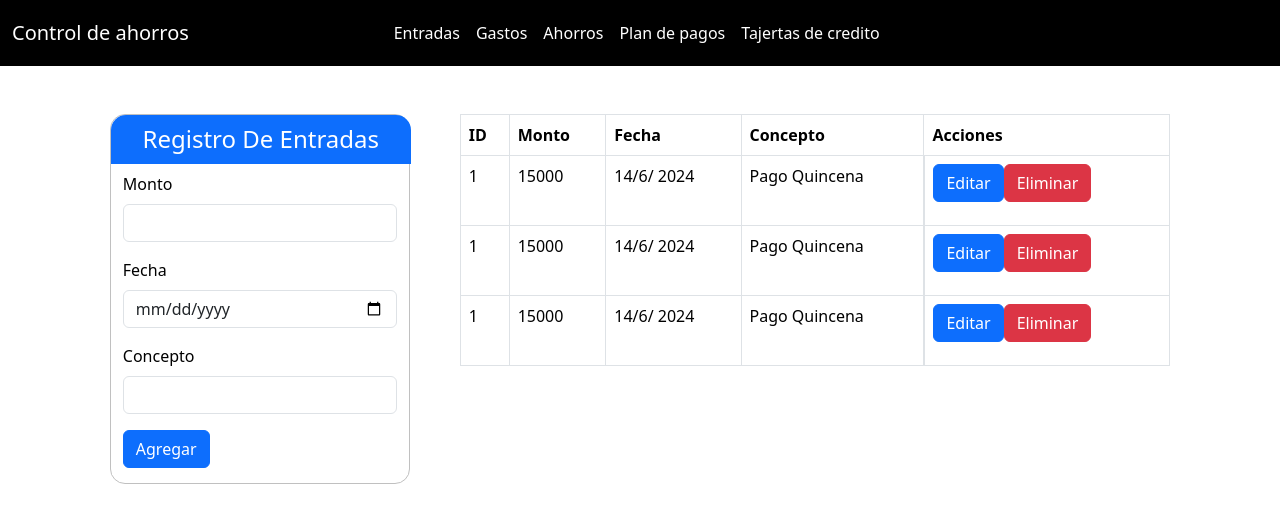
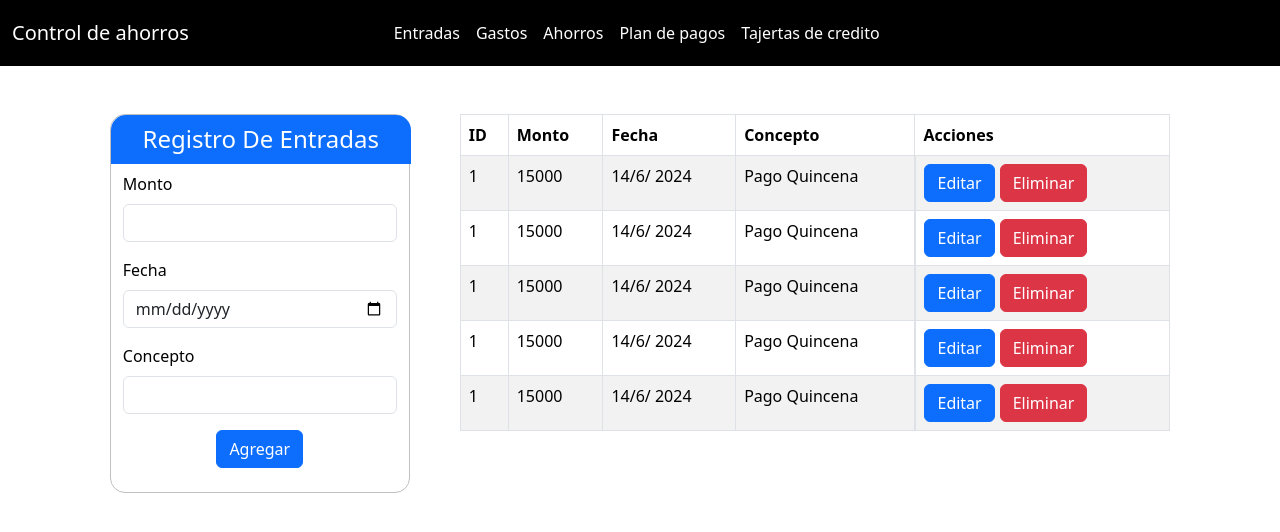
Before and after one commit to Andriusdesarolladorweb/Proyecto, a React (Create React App) app: page / in a window 1280 px wide. Shown: the top 532 px of the page. Built offline with nearby package versions, Linux system fonts and the light colour scheme.

Commit message:
Actualizacion crud

```diff
--- a/src/Componte/CrudEntradas.js
+++ b/src/Componte/CrudEntradas.js
@@ -1,17 +1,35 @@
 import "../css/CrudEntradas.css";
 import React, { useState } from "react";
 
+//Array para mostra datos en la tabla
 export default function CrudEntradas() {
   const mostrar = [
     { id: 1, monto: 15000, fecha: "14/6/ 2024", concepto: "Pago Quincena" },
     { id: 1, monto: 15000, fecha: "14/6/ 2024", concepto: "Pago Quincena" },
     { id: 1, monto: 15000, fecha: "14/6/ 2024", concepto: "Pago Quincena" },
+    { id: 1, monto: 15000, fecha: "14/6/ 2024", concepto: "Pago Quincena" },
+    { id: 1, monto: 15000, fecha: "14/6/ 2024", concepto: "Pago Quincena" },
   ];
+
   const [data, setData] = useState(mostrar);
+  const handleChange = (e) => {
+    const { name, value } = e.target;
+    setData((prevState) => ({
+      ...prevState,
+      [name]: value,
+    }));
+  };
+  const insertar = () => {
+    var ValorInsertar = mostrar;
+    ValorInsertar.id = data[data.length - 1].id + 1;
+    var dataNueva = data;
+    dataNueva.push(ValorInsertar);
+    setData(dataNueva);
+  };
 
   return (
     <div>
-      <div className="user-form d-flex  justify-content-center p-5">
+      <div className="container-primary d-flex  justify-content-center p-5">
         <div className="Container-formulario">
           <form className=" Formulario bg-white    text-black">
             <div className="Container-titulo bg-primary">
@@ -27,6 +45,7 @@ export default function CrudEntradas() {
                   className="form-control"
                   id="Monto"
                   name="Monto"
+                  onChange={handleChange}
                 />
               </div>
               <div className="mb-3 mt-3">
@@ -38,6 +57,7 @@ export default function CrudEntradas() {
                   className="form-control"
                   id="Fecha"
                   name="Fecha"
+                  onChange={handleChange}
                 />
               </div>
               <div className="mb-3">
@@ -49,19 +69,22 @@ export default function CrudEntradas() {
                   className="form-control"
                   id="Concepto"
                   name="Concepto"
+                  onChange={handleChange}
                 />
               </div>
               <button
                 type="submit"
-                className="btn btn-primary submit-btn bg-primary text-center "
+                className="btn btn-primary submit-btn text-center d-flex m-auto "
+                onClick={insertar}
               >
                 Agregar
               </button>
+              <br />
             </div>
           </form>
         </div>
         <div className="container-table ">
-          <table className="table table-bordered ">
+          <table className="table table-bordered table-striped ">
             <thead>
               <tr>
                 <th>ID</th>
@@ -78,10 +101,9 @@ export default function CrudEntradas() {
                   <td>{elemento.monto}</td>
                   <td>{elemento.fecha}</td>
                   <td>{elemento.concepto}</td>
-                  <td className="d-flex">
-                    <button className="btn btn-primary">Editar</button>
-                    {"   "}
-                    <button className="btn btn-danger">Eliminar</button>
+                  <td className="d-flex ">
+                    <button className="btn btn-primary ">Editar</button>
+                    <button className="btn btn-danger ">Eliminar</button>
                   </td>
                 </tr>
               ))}
--- a/src/css/CrudEntradas.css
+++ b/src/css/CrudEntradas.css
@@ -1,5 +1,5 @@
-.container-table {
-  width: 60%;
+.container-primary {
+  width: 100%;
 }
 .Container-formulario {
   margin: 0px;
@@ -24,5 +24,10 @@
   width: 300px;
 }
 .btn {
-  margin-bottom: 15px;
+  text-align: center;
+  margin-right: 5px;
 }
+
+.container-table {
+  width: 60%;
+}
```
